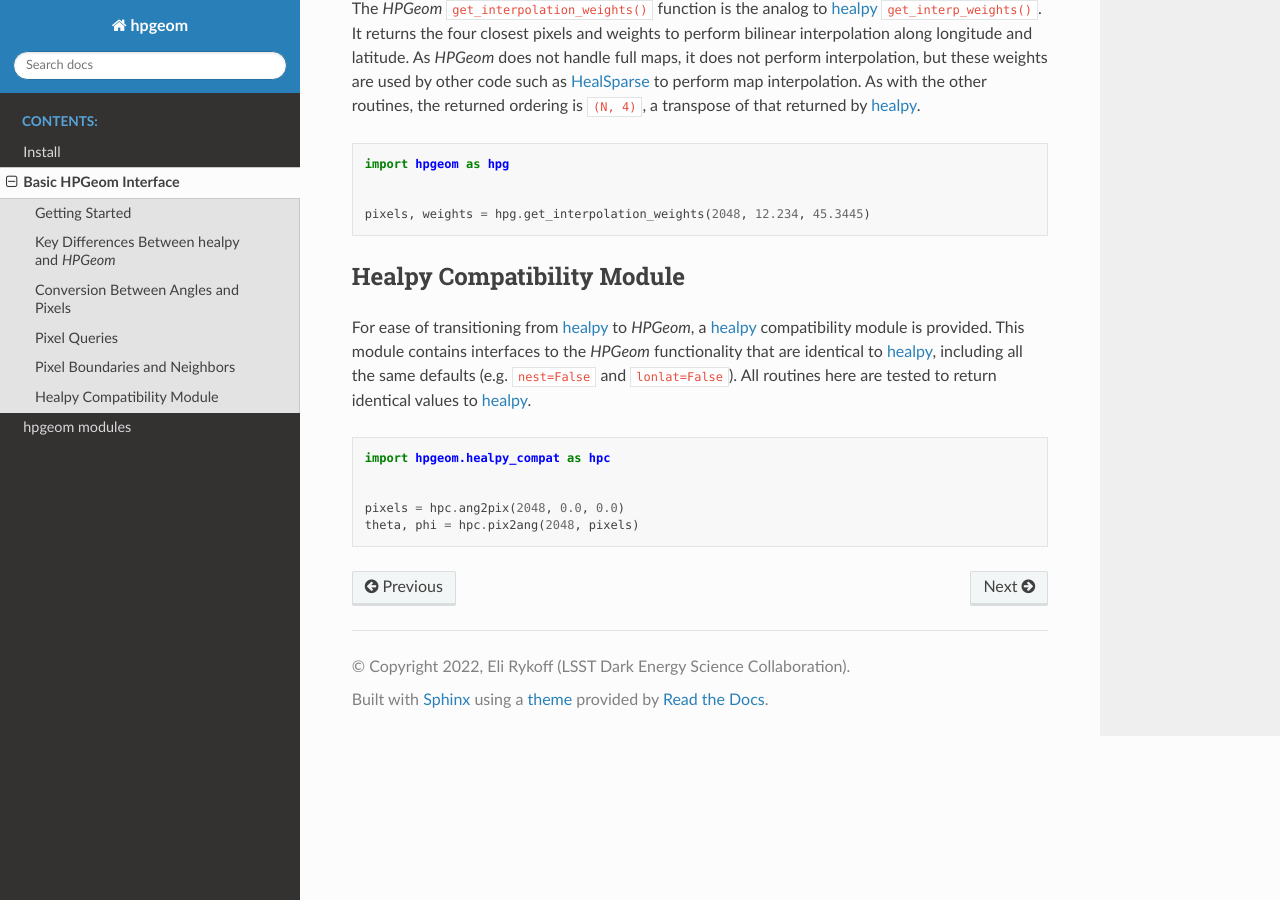
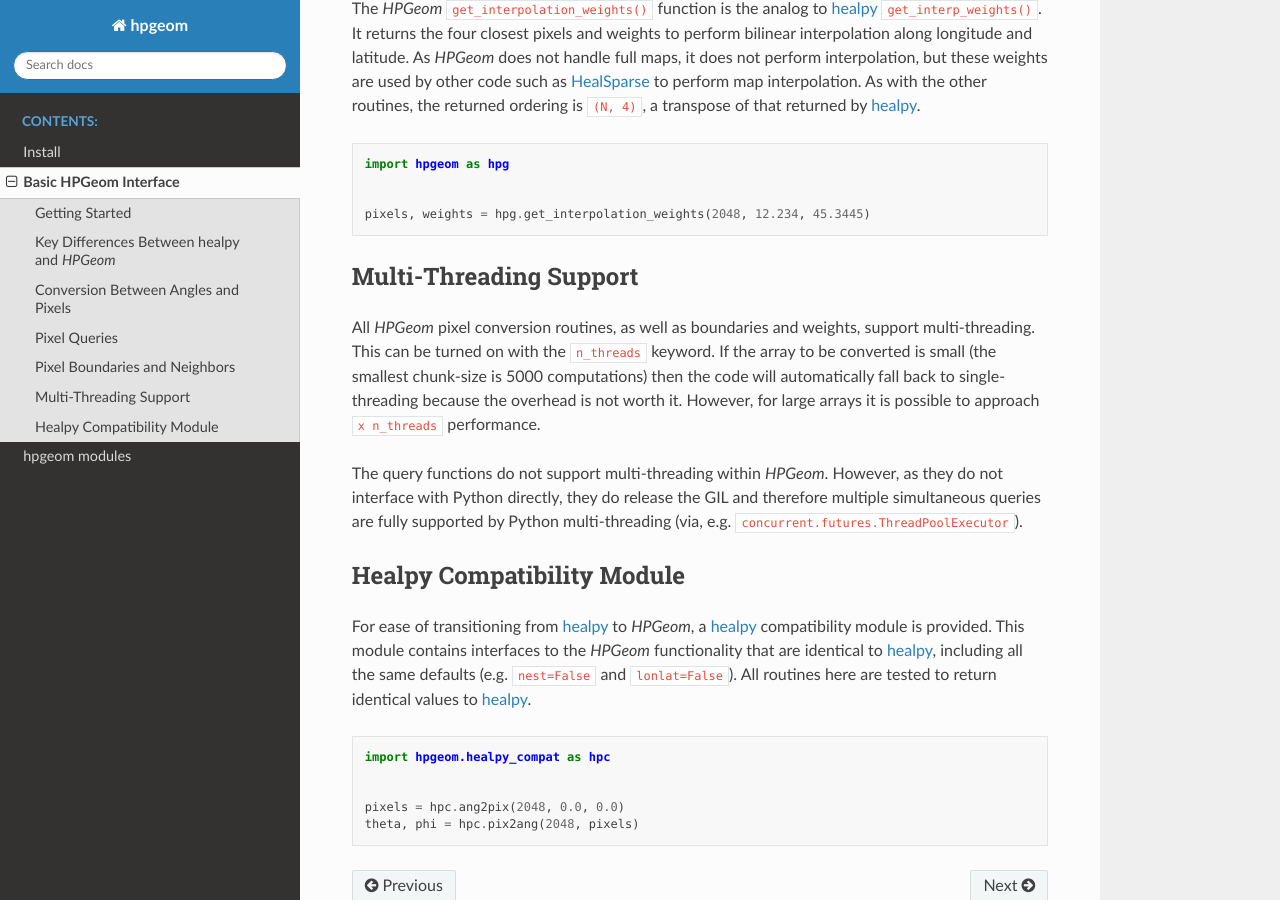
Before and after one commit to LSSTDESC/hpgeom, a Sphinx documentation site: the page built from docs/basic_interface.rst, in a window 1280 px wide and 900 px high, scrolled down 7359 px. Built offline with Sphinx 7.4.7 and the Read the Docs theme 3.1.0, drawn with Linux system fonts in a browser that asks for light colours.

Commit message:
Add some documentation for multi-threading support.

```diff
--- a/docs/basic_interface.rst
+++ b/docs/basic_interface.rst
@@ -255,6 +255,17 @@ As with the other routines, the returned ordering is :code:`(N, 4)`, a transpose
     pixels, weights = hpg.get_interpolation_weights(2048, 12.234, 45.3445)
 
 
+Multi-Threading Support
+-----------------------
+
+All `HPGeom` pixel conversion routines, as well as boundaries and weights, support multi-threading.
+This can be turned on with the :code:`n_threads` keyword.
+If the array to be converted is small (the smallest chunk-size is 5000 computations) then the code will automatically fall back to single-threading because the overhead is not worth it.
+However, for large arrays it is possible to approach :code:`x n_threads` performance.
+
+The query functions do not support multi-threading within `HPGeom`.
+However, as they do not interface with Python directly, they do release the GIL and therefore multiple simultaneous queries are fully supported by Python multi-threading (via, e.g. :code:`concurrent.futures.ThreadPoolExecutor`).
+
 
 Healpy Compatibility Module
 ---------------------------
--- a/docs/index.rst
+++ b/docs/index.rst
@@ -9,6 +9,7 @@ The `HPGeom` package addresses multiple issues in the default healpy_ routines.
 
 * `HPGeom` is lightweight, with no plotting or i/o routines.  Therefore it is fast to load with no dependencies on matplotlib_ or cfitsio_.
 * `HPGeom` only depends on python, numpy_ and a working C compiler.
+* As of version 1.5, `HPGeom` conversions can be run multi-threaded for improved performance in some contexts.
 
 The code is hosted in GitHub_.
 Please use the `issue tracker <https://github.com/lsstdesc/hpgeom/issues>`_ to let us know about any problems or questions with the code.
```
